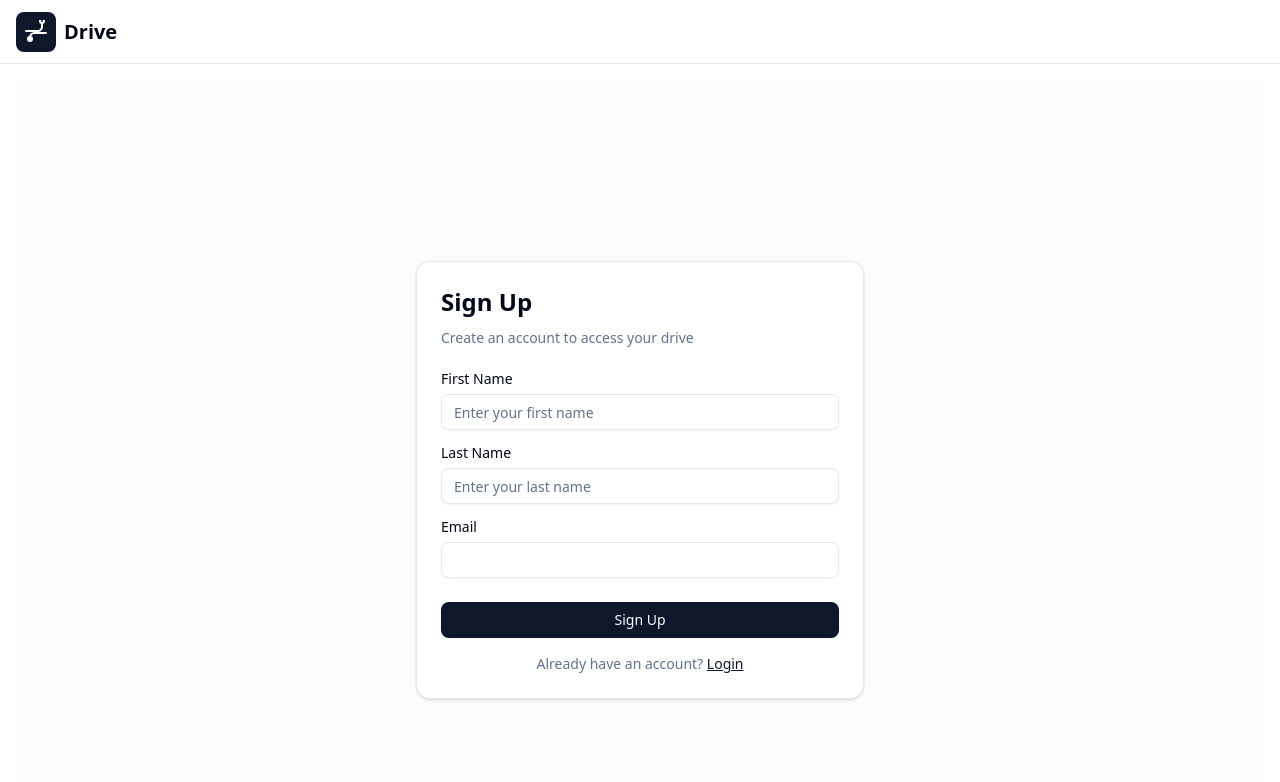
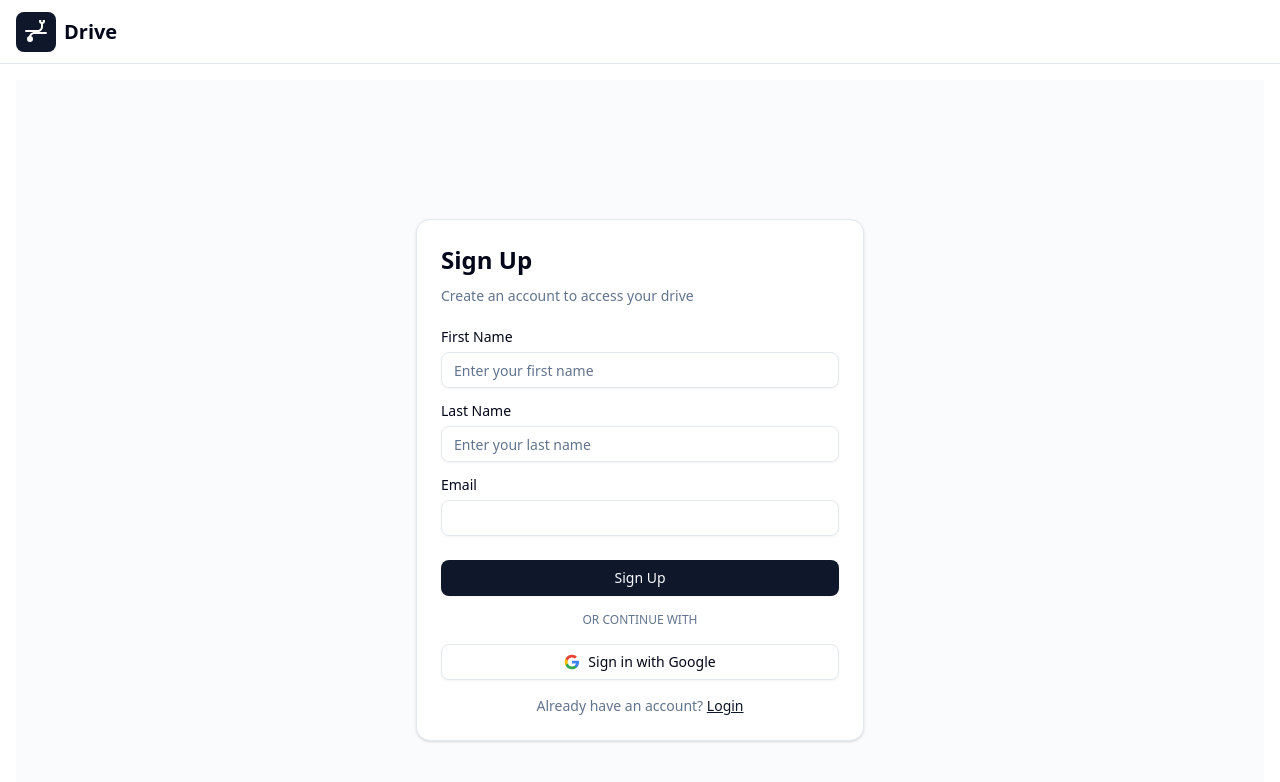
Before and after one commit to NjihiaMark-MHB/sora-fullstack-project, a Next.js app: page /signup in a window 1280 px wide. Shown: the top 782 px of the page. Built offline with nearby package versions, Linux system fonts and the light colour scheme; no server answers; what @bprogress/next would draw is missing.

Commit message:
add delete functionality

```diff
--- a/src/app/login/page.tsx
+++ b/src/app/login/page.tsx
@@ -1,16 +1,8 @@
 "use client";
 
-import type React from "react";
-
-import { useState } from "react";
-import { useForm } from "react-hook-form";
-import { zodResolver } from "@hookform/resolvers/zod";
+import type { inferredLoginSchema } from "@/app-zod-schemas/auth";
 import { loginSchema } from "@/app-zod-schemas/auth";
-import type { inferredLoginSchema } from "@/app-zod-schemas/auth";
-import Link from "next/link";
 import { Button } from "@/components/ui/button";
-import { Input } from "@/components/ui/input";
-import { Label } from "@/components/ui/label";
 import {
   Card,
   CardContent,
@@ -19,9 +11,16 @@ import {
   CardHeader,
   CardTitle,
 } from "@/components/ui/card";
+import { GoogleSignIn } from "@/components/google-signin";
+import { Input } from "@/components/ui/input";
+import { Label } from "@/components/ui/label";
+import { useTRPCClient } from "@/utils/trpc";
+import { zodResolver } from "@hookform/resolvers/zod";
+import { useMutation } from "@tanstack/react-query";
 import { signIn } from "next-auth/react";
-import { useMutation } from "@tanstack/react-query";
-import { useTRPCClient } from "@/utils/trpc";
+import Link from "next/link";
+import { useState } from "react";
+import { useForm } from "react-hook-form";
 
 export default function LoginPage() {
   const [error, setError] = useState("");
@@ -100,16 +99,7 @@ export default function LoginPage() {
   });
 
   // Function to handle Google sign-in
-  const handleGoogleSignIn = async () => {
-    setError("");
-    setSuccessMessage("");
-    setUserNotFound(false);
-    try {
-      await signIn("google", { redirectTo: "/" });
-    } catch {
-      setError("Failed to sign in with Google");
-    }
-  };
+
 
   return (
     <div className="flex w-full items-center justify-center min-h-screen bg-muted/40">
@@ -162,58 +152,20 @@ export default function LoginPage() {
               {isPending ? "Logging in..." : "Login with email"}
             </Button>
 
-            {/* Google Sign-In Button */}
-            <div className="relative">
-              <div className="absolute inset-0 flex items-center">
-                <span className="w-full border-t" />
-              </div>
-              <div className="relative flex justify-center text-xs uppercase">
-                <span className="bg-background px-2 text-muted-foreground">
-                  Or continue with
-                </span>
-              </div>
-            </div>
-
-            <Button
-              type="button"
-              variant="outline"
-              className="w-full flex items-center justify-center gap-2 cursor-pointer"
-              onClick={handleGoogleSignIn}
-            >
-              <svg
-                xmlns="http://www.w3.org/2000/svg"
-                viewBox="0 0 24 24"
-                width="24"
-                height="24"
-                className="h-5 w-5"
-              >
-                <path
-                  fill="#4285F4"
-                  d="M22.56 12.25c0-.78-.07-1.53-.2-2.25H12v4.26h5.92c-.26 1.37-1.04 2.53-2.21 3.31v2.77h3.57c2.08-1.92 3.28-4.74 3.28-8.09z"
-                />
-                <path
-                  fill="#34A853"
-                  d="M12 23c2.97 0 5.46-.98 7.28-2.66l-3.57-2.77c-.98.66-2.23 1.06-3.71 1.06-2.86 0-5.29-1.93-6.16-4.53H2.18v2.84C3.99 20.53 7.7 23 12 23z"
-                />
-                <path
-                  fill="#FBBC05"
-                  d="M5.84 14.09c-.22-.66-.35-1.36-.35-2.09s.13-1.43.35-2.09V7.07H2.18C1.43 8.55 1 10.22 1 12s.43 3.45 1.18 4.93l2.85-2.22.81-.62z"
-                />
-                <path
-                  fill="#EA4335"
-                  d="M12 5.38c1.62 0 3.06.56 4.21 1.64l3.15-3.15C17.45 2.09 14.97 1 12 1 7.7 1 3.99 3.47 2.18 7.07l3.66 2.84c.87-2.6 3.3-4.53 6.16-4.53z"
-                />
-                <path fill="none" d="M1 1h22v22H1z" />
-              </svg>
-              Sign in with Google
-            </Button>
-
-            <div className="text-sm text-center text-muted-foreground">
-              Don&apos;t have an account?{" "}
-              <Link href="/signup" className="underline text-primary">
-                Sign up
-              </Link>
-            </div>
+            {/* Google Sign-In Component */}
+            <GoogleSignIn
+              mode="login"
+              onError={(error) => {
+                setError(error);
+                setSuccessMessage("");
+                setUserNotFound(false);
+              }}
+              onSuccess={() => {
+                setError("");
+                setSuccessMessage("");
+                setUserNotFound(false);
+              }}
+            />
           </CardFooter>
         </form>
       </Card>
--- a/src/app/signup/page.tsx
+++ b/src/app/signup/page.tsx
@@ -11,13 +11,13 @@ import {
   CardHeader,
   CardTitle,
 } from "@/components/ui/card";
+import { GoogleSignIn } from "@/components/google-signin";
 import { Input } from "@/components/ui/input";
 import { Label } from "@/components/ui/label";
 import { useTRPC } from "@/utils/trpc";
 import { zodResolver } from "@hookform/resolvers/zod";
 import { useMutation } from "@tanstack/react-query";
 import { signIn } from "next-auth/react";
-import Link from "next/link";
 import { useState } from "react";
 import { useForm } from "react-hook-form";
 
@@ -136,12 +136,17 @@ export default function SignupPage() {
             >
               {isPending ? "Creating account..." : "Sign Up"}
             </Button>
-            <div className="text-sm text-center text-muted-foreground">
-              Already have an account?{" "}
-              <Link href="/login" className="underline text-primary">
-                Login
-              </Link>
-            </div>
+            <GoogleSignIn
+              mode="signup"
+              onError={(error) => {
+                setError(error);
+                setSuccessMessage("");
+              }}
+              onSuccess={() => {
+                setError("");
+                setSuccessMessage("");
+              }}
+            />
           </CardFooter>
         </form>
       </Card>
--- /dev/null
+++ b/src/components/google-signin.tsx
@@ -0,0 +1,90 @@
+"use client";
+
+import { Button } from "@/components/ui/button";
+import { signIn } from "next-auth/react";
+import Link from "next/link";
+import { useState } from "react";
+
+type GoogleSignInProps = {
+  mode: "login" | "signup";
+  onError?: (error: string) => void;
+  onSuccess?: () => void;
+};
+
+export function GoogleSignIn({ mode, onError, onSuccess }: GoogleSignInProps) {
+  const [isLoading, setIsLoading] = useState(false);
+
+  const handleGoogleSignIn = async () => {
+    setIsLoading(true);
+    try {
+      onSuccess?.();
+      await signIn("google", { redirectTo: "/" });
+    } catch {
+      const errorMessage = "Failed to sign in with Google";
+      onError?.(errorMessage);
+    } finally {
+      setIsLoading(false);
+    }
+  };
+
+  const linkText = mode === "login" ? "Sign up" : "Login";
+  const linkHref = mode === "login" ? "/signup" : "/login";
+  const questionText = mode === "login" ? "Don't have an account?" : "Already have an account?";
+
+  return (
+    <>
+      <div className="relative">
+        <div className="absolute inset-0 flex items-center">
+          <span className="w-full border-t" />
+        </div>
+        <div className="relative flex justify-center text-xs uppercase">
+          <span className="bg-background px-2 text-muted-foreground">
+            Or continue with
+          </span>
+        </div>
+      </div>
+
+      <Button
+        type="button"
+        variant="outline"
+        className="w-full flex items-center justify-center gap-2 cursor-pointer"
+        onClick={handleGoogleSignIn}
+        disabled={isLoading}
+      >
+        <svg
+          xmlns="http://www.w3.org/2000/svg"
+          viewBox="0 0 24 24"
+          width="24"
+          height="24"
+          className="h-5 w-5"
+        >
+          <path
+            fill="#4285F4"
+            d="M22.56 12.25c0-.78-.07-1.53-.2-2.25H12v4.26h5.92c-.26 1.37-1.04 2.53-2.21 3.31v2.77h3.57c2.08-1.92 3.28-4.74 3.28-8.09z"
+          />
+          <path
+            fill="#34A853"
+            d="M12 23c2.97 0 5.46-.98 7.28-2.66l-3.57-2.77c-.98.66-2.23 1.06-3.71 1.06-2.86 0-5.29-1.93-6.16-4.53H2.18v2.84C3.99 20.53 7.7 23 12 23z"
+          />
+          <path
+            fill="#FBBC05"
+            d="M5.84 14.09c-.22-.66-.35-1.36-.35-2.09s.13-1.43.35-2.09V7.07H2.18C1.43 8.55 1 10.22 1 12s.43 3.45 1.18 4.93l2.85-2.22.81-.62z"
+          />
+          <path
+            fill="#EA4335"
+            d="M12 5.38c1.62 0 3.06.56 4.21 1.64l3.15-3.15C17.45 2.09 14.97 1 12 1 7.7 1 3.99 3.47 2.18 7.07l3.66 2.84c.87-2.6 3.3-4.53 6.16-4.53z"
+          />
+          <path fill="none" d="M1 1h22v22H1z" />
+        </svg>
+        {isLoading ? "Signing in..." : "Sign in with Google"}
+      </Button>
+
+      <div className="text-sm text-center text-muted-foreground">
+        {questionText}{" "}
+        <Link href={linkHref} className="underline text-primary">
+          {linkText}
+        </Link>
+      </div>
+    </>
+  );
+}
--- a/src/components/profile-form.tsx
+++ b/src/components/profile-form.tsx
@@ -29,8 +29,8 @@ import { Separator } from "@/components/ui/separator";
 import { useTRPC } from "@/utils/trpc";
 import { zodResolver } from "@hookform/resolvers/zod";
 import { useMutation } from "@tanstack/react-query";
+import { signOut } from "next-auth/react";
 import { useRouter } from "next/navigation";
-import { useState } from "react";
 import { useForm } from "react-hook-form";
 import { toast } from "sonner";
 
@@ -41,7 +41,6 @@ type ProfileFormProps = {
 
 export function ProfileForm({ user }: ProfileFormProps) {
   const router = useRouter();
-  const [isLoading, setIsLoading] = useState(false);
   const propFirstName = user.name?.split(" ")[0];
   const propLastName = user.name?.split(" ")[1];
   const propEmail = user.email;
@@ -82,8 +81,26 @@ export function ProfileForm({ user }: ProfileFormProps) {
     })
   );
 
+  const { mutate: deleteUser, isPending: deleteUserPending } = useMutation(
+    trpc.user.deleteUser.mutationOptions({
+      onSuccess: async () => {
+        toast.success("Account deleted", {
+          description: "Your account has been deleted successfully.",
+        });
+        await signOut();
+        router.push("/login");
+        router.refresh();
+      },
+      onError: (error: unknown) => {
+        toast.error("Error", {
+          description: "Failed to delete account. Please try again.",
+        });
+        console.error(error);
+      },
+    })
+  );
+
   const onSubmit = (data: inferredCreateUserSchema) => {
-    console.log("Form data:", data);
     mutate({
       id: user.id,
       data: {
@@ -94,25 +111,9 @@ export function ProfileForm({ user }: ProfileFormProps) {
   };
 
   const handleDeleteAccount = async () => {
-    setIsLoading(true);
-    try {
-      // In a real world application, you would call an API to delete the account
-      //For demo purposes, we'll just show a toast and redirect
-      await new Promise((resolve) => setTimeout(resolve, 1000));
-
-      toast.success("Account deleted", {
-        description: "Your account has been permanently deleted.",
-      });
-
-      router.push("/login");
-      router.refresh();
-    } catch {
-      toast.error("Error", {
-        description: "Failed to delete account. Please try again.",
-      });
-    } finally {
-      setIsLoading(false);
-    }
+    deleteUser({
+      id: user.id,
+    });
   };
 
   return (
@@ -230,9 +231,9 @@ export function ProfileForm({ user }: ProfileFormProps) {
                 <AlertDialogAction
                   className="bg-red-600 hover:bg-red-700 focus:ring-red-600"
                   onClick={handleDeleteAccount}
-                  disabled={isLoading}
+                  disabled={deleteUserPending}
                 >
-                  Yes, delete my account
+                  {deleteUserPending ? "Deleting..." : "Yes, delete my account"}
                 </AlertDialogAction>
               </AlertDialogFooter>
             </AlertDialogContent>
```
